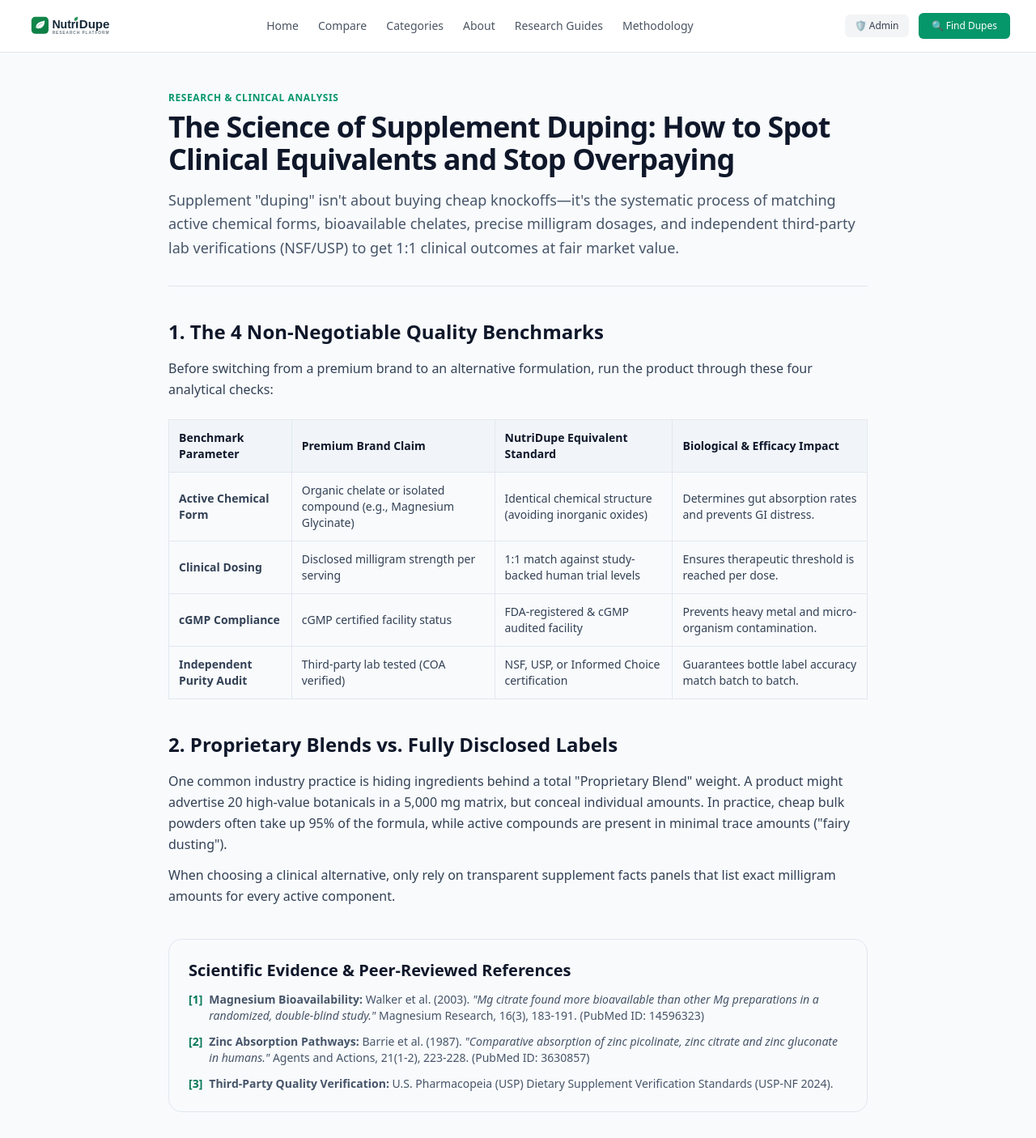
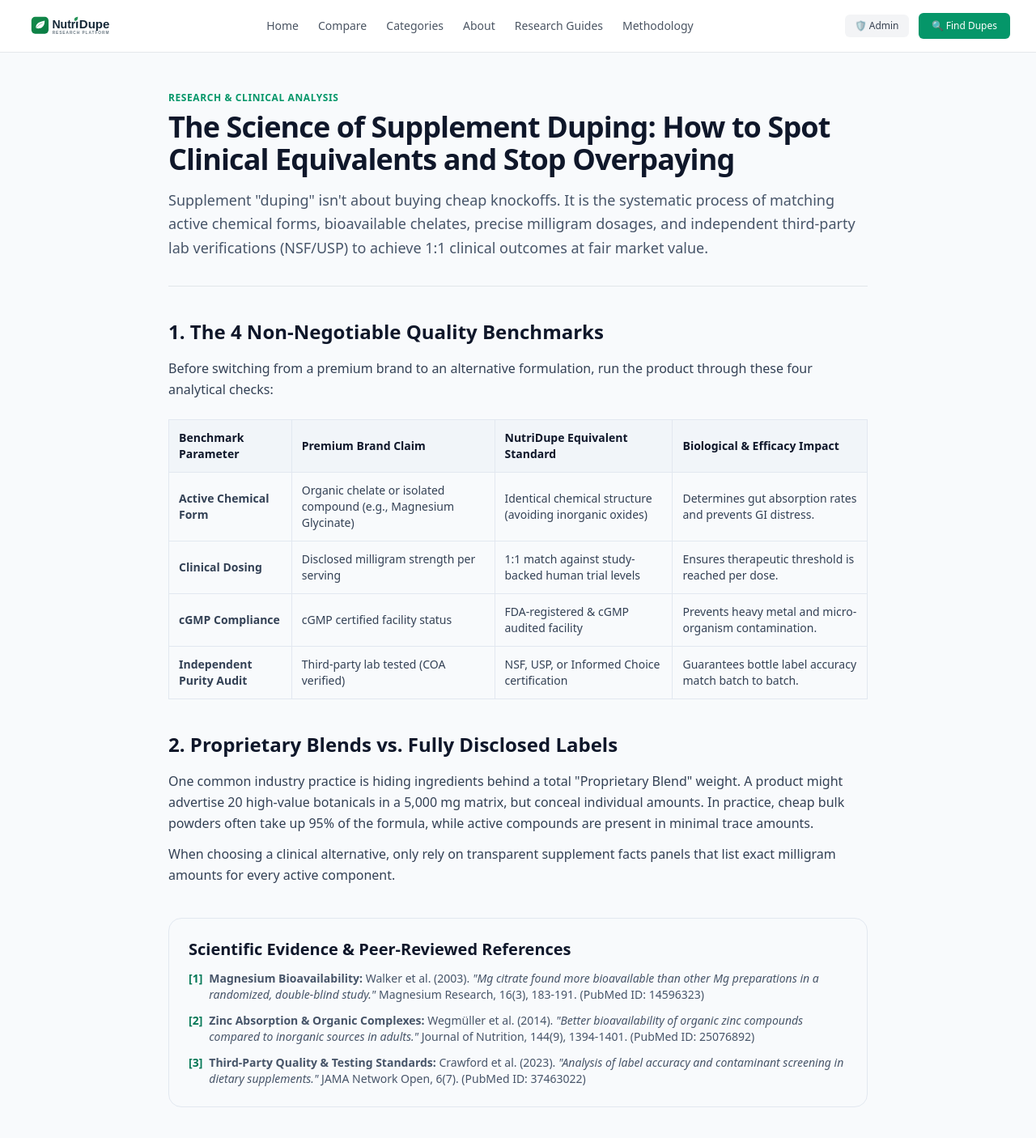
Before and after one commit to Jalil63/nutridupe, a Next.js app: page /research-guides/science-of-supplement-duping in a window 1280 px wide. Shown: the top 1406 px of the page at 81% size. Built offline with nearby package versions, Linux system fonts and the light colour scheme.

Commit message:
Refine content and section titles for clarity
Updated text for clarity and improved phrasing in the supplement duping section. Changed section titles for better accuracy.

```diff
--- a/app/research-guides/science-of-supplement-duping/page.tsx
+++ b/app/research-guides/science-of-supplement-duping/page.tsx
@@ -12,7 +12,7 @@ export default function SupplementDupingGuide() {
           The Science of Supplement Duping: How to Spot Clinical Equivalents and Stop Overpaying
         </h1>
         <p className="text-slate-600 text-lg leading-relaxed">
-          Supplement &quot;duping&quot; isn&apos;t about buying cheap knockoffs—it&apos;s the systematic process of matching active chemical forms, bioavailable chelates, precise milligram dosages, and independent third-party lab verifications (NSF/USP) to get 1:1 clinical outcomes at fair market value.
+          Supplement &quot;duping&quot; isn&apos;t about buying cheap knockoffs. It is the systematic process of matching active chemical forms, bioavailable chelates, precise milligram dosages, and independent third-party lab verifications (NSF/USP) to achieve 1:1 clinical outcomes at fair market value.
         </p>
       </header>
 
@@ -71,14 +71,14 @@ export default function SupplementDupingGuide() {
             2. Proprietary Blends vs. Fully Disclosed Labels
           </h2>
           <p className="mb-3">
-            One common industry practice is hiding ingredients behind a total &quot;Proprietary Blend&quot; weight. A product might advertise 20 high-value botanicals in a 5,000 mg matrix, but conceal individual amounts. In practice, cheap bulk powders often take up 95% of the formula, while active compounds are present in minimal trace amounts (&quot;fairy dusting&quot;).
+            One common industry practice is hiding ingredients behind a total &quot;Proprietary Blend&quot; weight. A product might advertise 20 high-value botanicals in a 5,000 mg matrix, but conceal individual amounts. In practice, cheap bulk powders often take up 95% of the formula, while active compounds are present in minimal trace amounts.
           </p>
           <p>
             When choosing a clinical alternative, only rely on transparent supplement facts panels that list exact milligram amounts for every active component.
           </p>
         </div>
 
-        {/* Section 3: Peer-reviewed citations */}
+        {/* Section 3: Updated Scientific Evidence */}
         <div className="bg-slate-50 p-6 rounded-2xl border border-slate-200">
           <h2 className="text-xl font-bold text-slate-900 mb-3">
             Scientific Evidence & Peer-Reviewed References
@@ -93,19 +93,19 @@ export default function SupplementDupingGuide() {
             <li className="flex gap-2">
               <span className="font-bold text-emerald-700">[2]</span>
               <span>
-                <strong>Zinc Absorption Pathways:</strong> Barrie et al. (1987). <em>&quot;Comparative absorption of zinc picolinate, zinc citrate and zinc gluconate in humans.&quot;</em> Agents and Actions, 21(1-2), 223-228. (PubMed ID: 3630857)
+                <strong>Zinc Absorption & Organic Complexes:</strong> Wegmüller et al. (2014). <em>&quot;Better bioavailability of organic zinc compounds compared to inorganic sources in adults.&quot;</em> Journal of Nutrition, 144(9), 1394-1401. (PubMed ID: 25076892)
               </span>
             </li>
             <li className="flex gap-2">
               <span className="font-bold text-emerald-700">[3]</span>
               <span>
-                <strong>Third-Party Quality Verification:</strong> U.S. Pharmacopeia (USP) Dietary Supplement Verification Standards (USP-NF 2024).
+                <strong>Third-Party Quality & Testing Standards:</strong> Crawford et al. (2023). <em>&quot;Analysis of label accuracy and contaminant screening in dietary supplements.&quot;</em> JAMA Network Open, 6(7). (PubMed ID: 37463022)
               </span>
             </li>
           </ul>
         </div>
 
-        {/* Call to action */}
+        {/* Call to Action */}
         <div className="bg-emerald-50 border border-emerald-200 p-6 rounded-2xl mt-8">
           <h3 className="text-xl font-bold text-emerald-900 mb-2">
             Compare Your Supplement Stack
```
